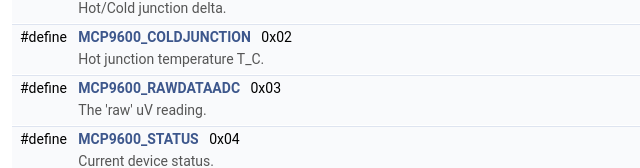
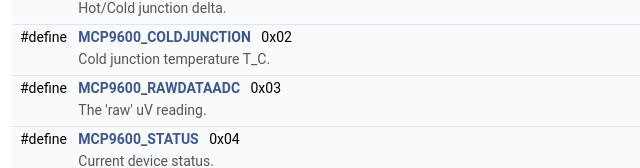
Before and after one commit to adafruit/Adafruit_MCP9600, a plain HTML site: page html/_adafruit___m_c_p9600_8h.html in a window 1280 px wide. Shown: the part 636-804 px from the top of the page, 0-640 px from the left. Drawn offline with Linux system fonts and the light colour scheme.

Commit message:
Deploy code docs to GitHub Pages Travis build:
Commit:

```diff
--- a/html/_adafruit___m_c_p9600_8h.html
+++ b/html/_adafruit___m_c_p9600_8h.html
@@ -98,7 +98,7 @@ Macros</h2></td></tr>
 <tr class="separator:a11d784d13eb2c14558fc94b79819bb93"><td class="memSeparator" colspan="2">&#160;</td></tr>
 <tr class="memitem:aaa3584fc3fbce859d8f7600a2b4b1d05"><td class="memItemLeft" align="right" valign="top"><a id="aaa3584fc3fbce859d8f7600a2b4b1d05"></a>
 #define&#160;</td><td class="memItemRight" valign="bottom"><a class="el" href="_adafruit___m_c_p9600_8h.html#aaa3584fc3fbce859d8f7600a2b4b1d05">MCP9600_COLDJUNCTION</a>&#160;&#160;&#160;0x02</td></tr>
-<tr class="memdesc:aaa3584fc3fbce859d8f7600a2b4b1d05"><td class="mdescLeft">&#160;</td><td class="mdescRight">Hot junction temperature T_C. <br /></td></tr>
+<tr class="memdesc:aaa3584fc3fbce859d8f7600a2b4b1d05"><td class="mdescLeft">&#160;</td><td class="mdescRight">Cold junction temperature T_C. <br /></td></tr>
 <tr class="separator:aaa3584fc3fbce859d8f7600a2b4b1d05"><td class="memSeparator" colspan="2">&#160;</td></tr>
 <tr class="memitem:aa226e93eac8e17c1288549b3175b2568"><td class="memItemLeft" align="right" valign="top"><a id="aa226e93eac8e17c1288549b3175b2568"></a>
 #define&#160;</td><td class="memItemRight" valign="bottom"><a class="el" href="_adafruit___m_c_p9600_8h.html#aa226e93eac8e17c1288549b3175b2568">MCP9600_RAWDATAADC</a>&#160;&#160;&#160;0x03</td></tr>
```
